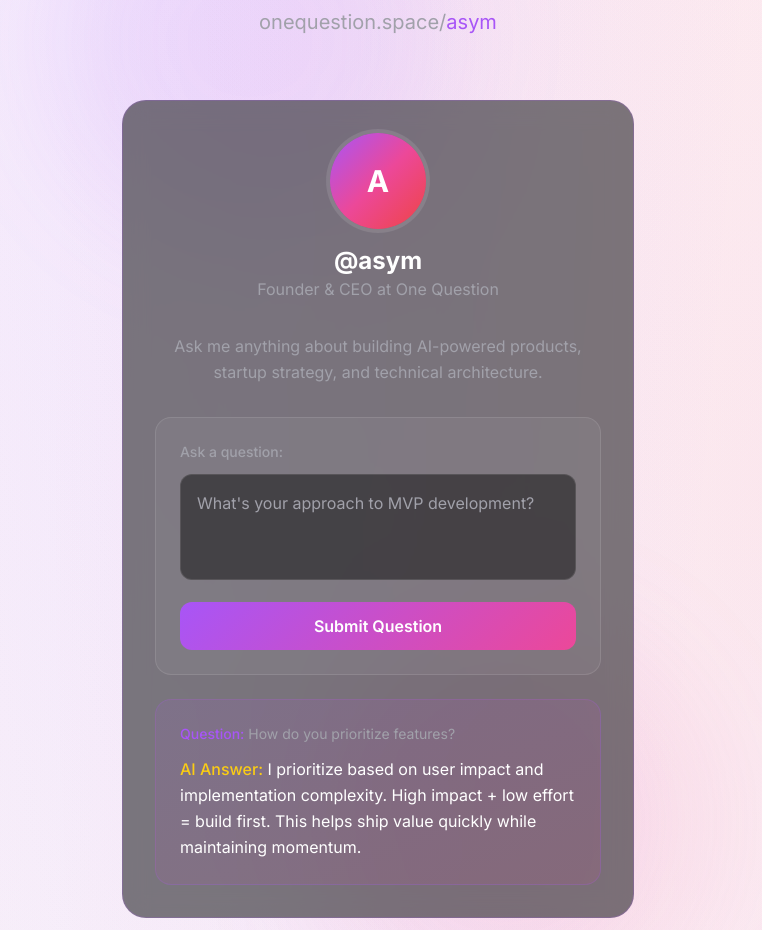
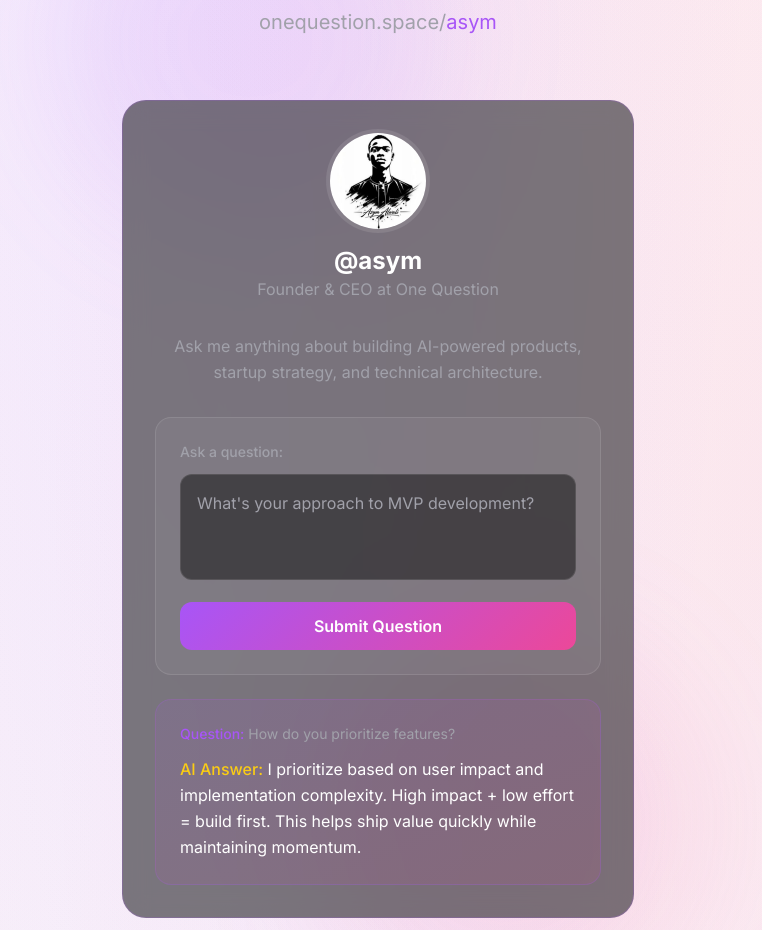
Before and after one commit to onequestionspace/onequestion_space, a Next.js app: page / in a window 1280 px wide. Shown: the part 2820-3750 px from the top of the page, without its empty margins (262-1024 px from the left). Built offline with nearby package versions, Linux system fonts and the light colour scheme; no server answers.

Commit message:
Fix founder photo in ProfilePreview

```diff
--- a/components/ProfilePreview.tsx
+++ b/components/ProfilePreview.tsx
@@ -28,9 +28,7 @@
           <div className="glass rounded-3xl p-8 card-hover">
             {/* Profile Header */}
             <div className="flex flex-col items-center mb-8">
-              <div className="w-24 h-24 rounded-full bg-gradient-to-br from-primary via-accent-pink to-accent-red flex items-center justify-center text-3xl font-bold text-white mb-4 ring-4 ring-white/10">
-                A
-              </div>
+              <Image src="/founders/asym.png" alt="Asym" width={96} height={96} className="w-24 h-24 rounded-full object-cover mb-4 ring-4 ring-white/10" />
               <h3 className="text-white font-bold text-2xl">@asym</h3>
               <p className="text-muted-foreground">Founder & CEO at One Question</p>
             </div>
```
